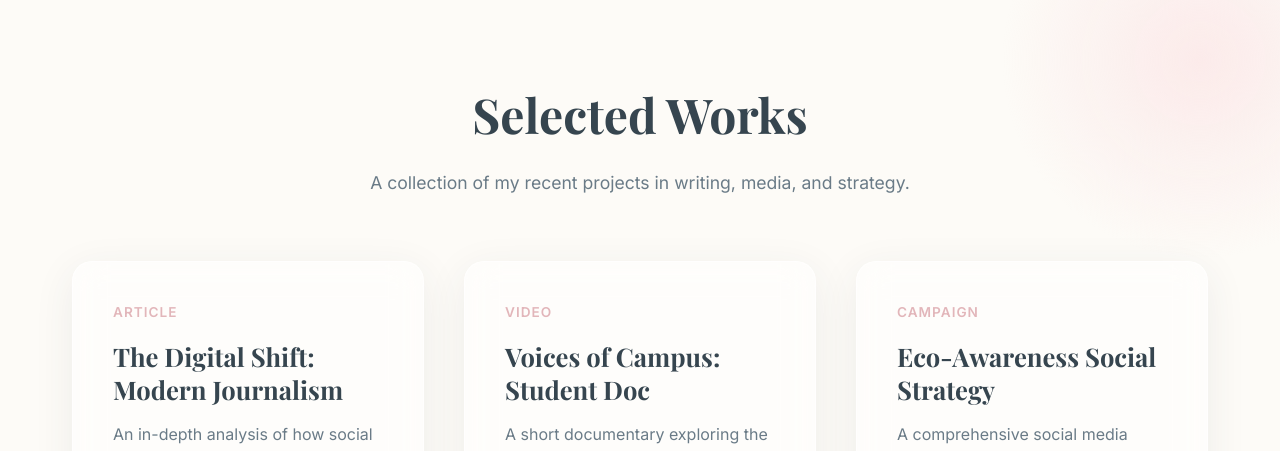
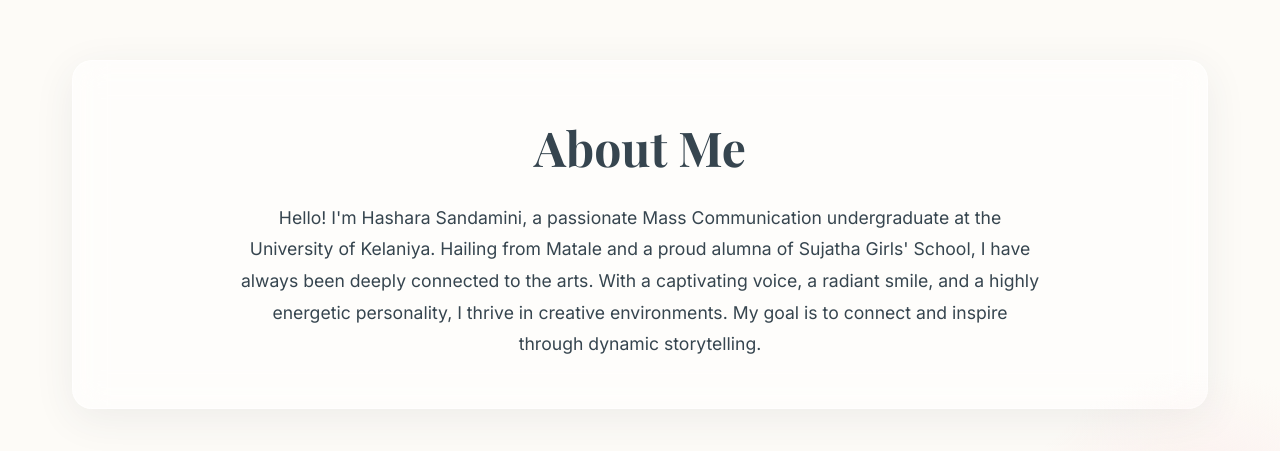
Before and after one commit to nadeera-se22018/mass-comm-portfolio, a React (Vite) app: page / in a window 1280 px wide. Shown: the part 820-1271 px from the top of the page. Built offline with nearby package versions, Linux system fonts and the light colour scheme; a web font is replaced by a local one.

Commit message:
feat: implement portfolio landing page with hero, about, skills, and project sections

```diff
--- a/src/App.jsx
+++ b/src/App.jsx
@@ -1,6 +1,8 @@
 import React from 'react';
 import Navbar from './components/Navbar';
 import Hero from './components/Hero';
+import About from './components/About';
+import Skills from './components/Skills';
 import ContentCards from './components/ContentCards';
 import Footer from './components/Footer';
 
@@ -10,6 +12,8 @@
       <Navbar />
       <main>
         <Hero />
+        <About />
+        <Skills />
         <ContentCards />
       </main>
       <Footer />
--- /dev/null
+++ b/src/components/About.css
@@ -0,0 +1,17 @@
+.about-section {
+  padding: 5rem 0;
+}
+
+.about-content {
+  padding: 3rem;
+  border-radius: 20px;
+  text-align: center;
+}
+
+.about-text {
+  font-size: 1.1rem;
+  line-height: 1.8;
+  color: var(--text-color);
+  max-width: 800px;
+  margin: 0 auto;
+}
--- /dev/null
+++ b/src/components/About.jsx
@@ -0,0 +1,19 @@
+import React from 'react';
+import './About.css';
+
+const About = () => {
+  return (
+    <section id="about" className="about-section">
+      <div className="container">
+        <div className="about-content glass">
+          <h2 className="section-title">About Me</h2>
+          <p className="about-text">
+            Hello! I'm Hashara Sandamini, a passionate Mass Communication undergraduate at the University of Kelaniya. Hailing from Matale and a proud alumna of Sujatha Girls' School, I have always been deeply connected to the arts. With a captivating voice, a radiant smile, and a highly energetic personality, I thrive in creative environments. My goal is to connect and inspire through dynamic storytelling.
+          </p>
+        </div>
+      </div>
+    </section>
+  );
+};
+
+export default About;
```
